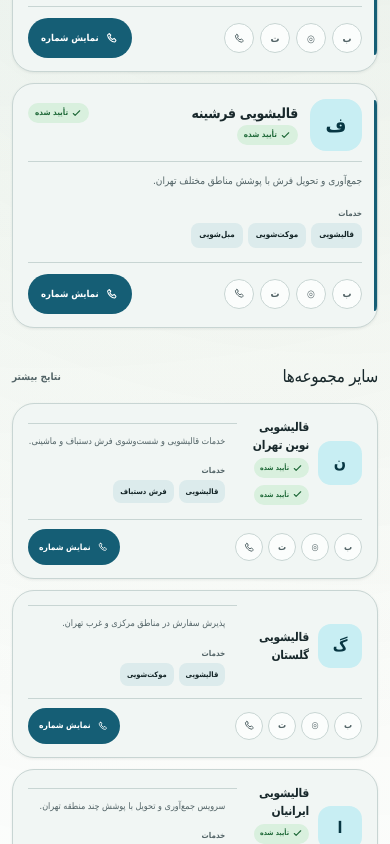
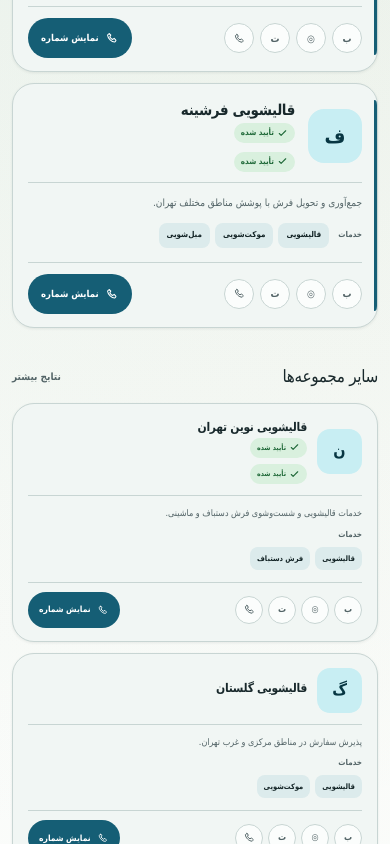
Before and after one commit to HoseinPirhadi/nextjs-boilerplate, a Next.js app: page / in a window 390 px wide. Shown: the part 1580-2424 px from the top of the page. Built offline with nearby package versions, Linux system fonts and the light colour scheme; a web font is replaced by a local one.

Commit message:
style: rebuild cleaner card upper layout

```diff
--- a/app/header-glass.css
+++ b/app/header-glass.css
@@ -1,25 +1,27 @@
 /* Layered glass header using real backdrop surface */
 .m3-page{background:radial-gradient(circle at 12% 10%,rgba(22,166,161,.10),transparent 28%),radial-gradient(circle at 88% 18%,rgba(199,155,67,.09),transparent 24%),var(--m3-surface)!important}.m3-hero{background:transparent!important}.site-header{position:relative!important;isolation:isolate!important;overflow:visible!important;background:transparent!important;border-color:rgba(255,255,255,.55)!important;box-shadow:0 18px 48px rgba(20,38,42,.14),inset 0 1px 0 rgba(255,255,255,.75)!important}.site-header::before{content:"";position:absolute;inset:0;height:200%;z-index:-1;pointer-events:none;backdrop-filter:blur(30px) saturate(165%);-webkit-backdrop-filter:blur(30px) saturate(165%);background:rgba(255,255,255,.18);mask-image:linear-gradient(to bottom,black 0% 50%,transparent 50% 100%);-webkit-mask-image:linear-gradient(to bottom,black 0% 50%,transparent 50% 100%)}.site-header::after{content:"";position:absolute;inset:0;pointer-events:none;border-radius:inherit;background:linear-gradient(120deg,rgba(255,255,255,.38),rgba(255,255,255,.08));z-index:-1}.site-header>*{position:relative;z-index:2}@media(max-width:900px){.site-header::before{backdrop-filter:blur(28px) saturate(160%);-webkit-backdrop-filter:blur(28px) saturate(160%)}}
 
-/* Compact Material 3 cleaner cards */
+/* Redesigned Material 3 cleaner cards */
 .m3-featured-grid,.m3-cleaner-grid{display:grid;grid-template-columns:repeat(2,minmax(0,1fr));gap:16px}
 .m3-cleaner-card{position:relative;display:flex;flex-direction:column;min-width:0;padding:16px 18px 14px;overflow:hidden;border:1px solid var(--m3-outline-variant);border-radius:24px;background:var(--m3-surface-container-low);color:var(--m3-on-surface);box-shadow:0 1px 3px rgba(24,40,43,.06),0 6px 18px rgba(24,40,43,.035);transition:transform 180ms ease,box-shadow 180ms ease,border-color 180ms ease}
 .m3-cleaner-card:hover{transform:translateY(-2px);border-color:var(--m3-outline);box-shadow:0 3px 9px rgba(24,40,43,.09),0 12px 24px rgba(24,40,43,.05)}
 .m3-cleaner-card.is-featured{background:var(--m3-surface-container);border-color:rgba(21,94,117,.28)}
 .m3-cleaner-card.is-featured::before{content:"";position:absolute;inset-inline-start:0;top:16px;bottom:16px;width:3px;border-radius:0 99px 99px 0;background:var(--m3-primary)}
 
-.m3-cleaner-main{display:grid;grid-template-columns:minmax(155px,.72fr) minmax(0,1.28fr);gap:18px;align-items:center;min-width:0;padding-bottom:14px}
-.m3-cleaner-identity{display:flex;align-items:center;gap:12px;min-width:0}
-.m3-avatar{width:52px;height:52px;display:grid;place-items:center;flex:0 0 52px;border-radius:16px;background:var(--m3-primary-container);color:var(--m3-on-primary-container);font-size:20px;font-weight:900}
+.m3-cleaner-main{display:grid;grid-template-columns:minmax(210px,.9fr) minmax(0,1.1fr);gap:20px;align-items:center;min-width:0;padding-bottom:14px}
+.m3-cleaner-identity{display:flex;align-items:center;gap:13px;min-width:0}
+.m3-avatar{width:54px;height:54px;display:grid;place-items:center;flex:0 0 54px;border-radius:16px;background:var(--m3-primary-container);color:var(--m3-on-primary-container);font-size:20px;font-weight:900}
 .m3-cleaner-title{min-width:0;flex:1}
-.m3-cleaner-name-row{display:flex;align-items:center;gap:6px;min-width:0}
-.m3-cleaner-name-row h3{min-width:0;flex:1;margin:0;font-size:14px;line-height:1.5;font-weight:850;letter-spacing:-.025em;white-space:nowrap;overflow:hidden;text-overflow:ellipsis}
-.m3-verified{display:inline-flex;align-items:center;gap:3px;flex:0 0 auto;min-height:20px;padding:0 7px;border-radius:999px;background:var(--m3-success-container);color:var(--m3-success);font-size:8px;font-weight:850;white-space:nowrap}
+.m3-cleaner-name-row{display:block;min-width:0}
+.m3-cleaner-name-row h3{margin:0;color:var(--m3-on-surface);font-size:15px;line-height:1.5;font-weight:850;letter-spacing:-.025em;white-space:nowrap;overflow:hidden;text-overflow:ellipsis}
+.m3-cleaner-meta{display:flex;align-items:center;gap:6px;flex-wrap:wrap;margin-top:6px}
+.m3-verified{display:inline-flex;align-items:center;gap:3px;min-height:20px;padding:0 7px;border-radius:999px;background:var(--m3-success-container);color:var(--m3-success);font-size:8px;font-weight:850;white-space:nowrap}
 .m3-verified svg{width:11px;height:11px;fill:none;stroke:currentColor;stroke-width:2.4;stroke-linecap:round;stroke-linejoin:round}
-.m3-featured-label{display:inline-flex;margin-top:5px;min-height:19px;align-items:center;padding:0 8px;border-radius:6px;background:var(--m3-primary-container);color:var(--m3-on-primary-container);font-size:8px;font-weight:850}
-.m3-cleaner-summary{min-width:0;padding-inline-start:18px;border-inline-start:1px solid var(--m3-outline-variant)}
-.m3-cleaner-description{margin:0 0 9px;color:var(--m3-on-surface-variant);font-size:10px;line-height:1.75}
-.m3-cleaner-services{display:flex;align-items:center;gap:8px;min-width:0}
+.m3-featured-label{display:inline-flex;min-height:20px;align-items:center;padding:0 8px;border-radius:7px;background:var(--m3-primary-container);color:var(--m3-on-primary-container);font-size:8px;font-weight:850;white-space:nowrap}
+
+.m3-cleaner-summary{min-width:0;padding-inline-start:20px;border-inline-start:1px solid var(--m3-outline-variant)}
+.m3-cleaner-description{margin:0 0 11px;color:var(--m3-on-surface-variant);font-size:10px;line-height:1.8}
+.m3-services-line{display:flex;align-items:center;gap:9px;min-width:0}
 .m3-field-label{flex:0 0 auto;color:var(--m3-on-surface-variant);font-size:8px;font-weight:850}
 .m3-chip-row{display:flex;flex-wrap:wrap;gap:5px;min-width:0}
 .m3-chip{min-height:25px;display:inline-flex;align-items:center;padding:0 8px;border-radius:8px;background:var(--m3-secondary-container);color:var(--m3-on-secondary-container);font-size:8px;font-weight:750}
@@ -32,7 +34,36 @@
 .m3-filled-button svg{width:14px;height:14px;fill:none;stroke:currentColor;stroke-width:1.8;stroke-linecap:round;stroke-linejoin:round}
 
 .m3-subhead{display:flex;align-items:center;justify-content:space-between;gap:18px;margin:36px 0 14px}.m3-subhead h3{margin:0;font-size:17px;letter-spacing:-.02em}.m3-subhead span{color:var(--m3-on-surface-variant);font-size:10px;font-weight:750}
-.m3-cleaner-grid{grid-template-columns:repeat(3,minmax(0,1fr));gap:14px}.m3-cleaner-grid .m3-cleaner-card{padding:14px 15px 13px;border-radius:22px}.m3-cleaner-grid .m3-cleaner-card.is-featured::before{top:14px;bottom:14px}.m3-cleaner-grid .m3-cleaner-main{grid-template-columns:minmax(105px,.7fr) minmax(0,1.3fr);gap:12px;padding-bottom:12px}.m3-cleaner-grid .m3-cleaner-identity{gap:9px}.m3-cleaner-grid .m3-avatar{width:44px;height:44px;flex-basis:44px;border-radius:13px;font-size:16px}.m3-cleaner-grid .m3-cleaner-name-row{display:block}.m3-cleaner-grid .m3-cleaner-name-row h3{font-size:12px;white-space:normal}.m3-cleaner-grid .m3-verified{margin-top:4px;font-size:7px;padding:0 6px}.m3-cleaner-grid .m3-featured-label{font-size:7px;margin-top:4px}.m3-cleaner-grid .m3-cleaner-summary{padding-inline-start:12px}.m3-cleaner-grid .m3-cleaner-description{font-size:9px;line-height:1.7;margin-bottom:7px}.m3-cleaner-grid .m3-cleaner-services{align-items:flex-start;gap:5px;flex-direction:column}.m3-cleaner-grid .m3-chip{min-height:23px;font-size:7.5px;padding:0 7px}.m3-cleaner-grid .m3-cleaner-footer{padding-top:9px;gap:7px}.m3-cleaner-grid .m3-contact-row{gap:5px}.m3-cleaner-grid .m3-contact-icon{width:28px;height:28px;flex-basis:28px;font-size:9px}.m3-cleaner-grid .m3-filled-button{min-height:36px;padding:0 11px;font-size:8.5px}.m3-cleaner-grid .m3-filled-button svg{width:12px;height:12px}
+.m3-cleaner-grid{grid-template-columns:repeat(3,minmax(0,1fr));gap:14px}
+.m3-cleaner-grid .m3-cleaner-card{padding:14px 15px 13px;border-radius:22px}
+.m3-cleaner-grid .m3-cleaner-card.is-featured::before{top:14px;bottom:14px}
+.m3-cleaner-grid .m3-cleaner-main{grid-template-columns:1fr;gap:11px;padding-bottom:12px}
+.m3-cleaner-grid .m3-cleaner-identity{gap:10px}
+.m3-cleaner-grid .m3-avatar{width:45px;height:45px;flex-basis:45px;border-radius:13px;font-size:16px}
+.m3-cleaner-grid .m3-cleaner-name-row h3{font-size:12px}
+.m3-cleaner-grid .m3-cleaner-meta{margin-top:4px}
+.m3-cleaner-grid .m3-verified,.m3-cleaner-grid .m3-featured-label{font-size:7px}
+.m3-cleaner-grid .m3-cleaner-summary{padding-inline-start:0;padding-top:10px;border-inline-start:0;border-top:1px solid var(--m3-outline-variant)}
+.m3-cleaner-grid .m3-cleaner-description{font-size:9px;line-height:1.7;margin-bottom:7px}
+.m3-cleaner-grid .m3-services-line{align-items:flex-start;gap:6px;flex-direction:column}
+.m3-cleaner-grid .m3-chip{min-height:23px;font-size:7.5px;padding:0 7px}
+.m3-cleaner-grid .m3-cleaner-footer{padding-top:9px;gap:7px}
+.m3-cleaner-grid .m3-contact-row{gap:5px}
+.m3-cleaner-grid .m3-contact-icon{width:28px;height:28px;flex-basis:28px;font-size:9px}
+.m3-cleaner-grid .m3-filled-button{min-height:36px;padding:0 11px;font-size:8.5px}
+.m3-cleaner-grid .m3-filled-button svg{width:12px;height:12px}
 
-@media(max-width:900px){.m3-featured-grid,.m3-cleaner-grid{grid-template-columns:1fr 1fr}.m3-cleaner-main{grid-template-columns:1fr;gap:12px}.m3-cleaner-summary{padding-inline-start:0;border-inline-start:0;padding-top:11px;border-top:1px solid var(--m3-outline-variant)}.m3-cleaner-services{align-items:flex-start;flex-direction:column}}
-@media(max-width:640px){.m3-featured-grid,.m3-cleaner-grid{grid-template-columns:1fr;gap:11px}.m3-cleaner-card{padding:15px 15px 13px;border-radius:22px}.m3-cleaner-main{gap:10px}.m3-cleaner-summary{padding-top:10px}.m3-cleaner-name-row{align-items:center}.m3-cleaner-name-row h3{white-space:normal}.m3-cleaner-footer{gap:8px}.m3-contact-icon{width:30px;height:30px;flex-basis:30px}.m3-filled-button{padding:0 13px}}
+@media(max-width:900px){
+  .m3-featured-grid,.m3-cleaner-grid{grid-template-columns:1fr 1fr}
+  .m3-cleaner-main{grid-template-columns:1fr;gap:12px}
+  .m3-cleaner-summary{padding-inline-start:0;padding-top:11px;border-inline-start:0;border-top:1px solid var(--m3-outline-variant)}
+}
+@media(max-width:640px){
+  .m3-featured-grid,.m3-cleaner-grid{grid-template-columns:1fr;gap:11px}
+  .m3-cleaner-card{padding:15px 15px 13px;border-radius:22px}
+  .m3-cleaner-main{gap:10px}
+  .m3-cleaner-name-row h3{white-space:normal}
+  .m3-cleaner-footer{gap:8px}
+  .m3-contact-icon{width:30px;height:30px;flex-basis:30px}
+  .m3-filled-button{padding:0 13px}
+}
```
